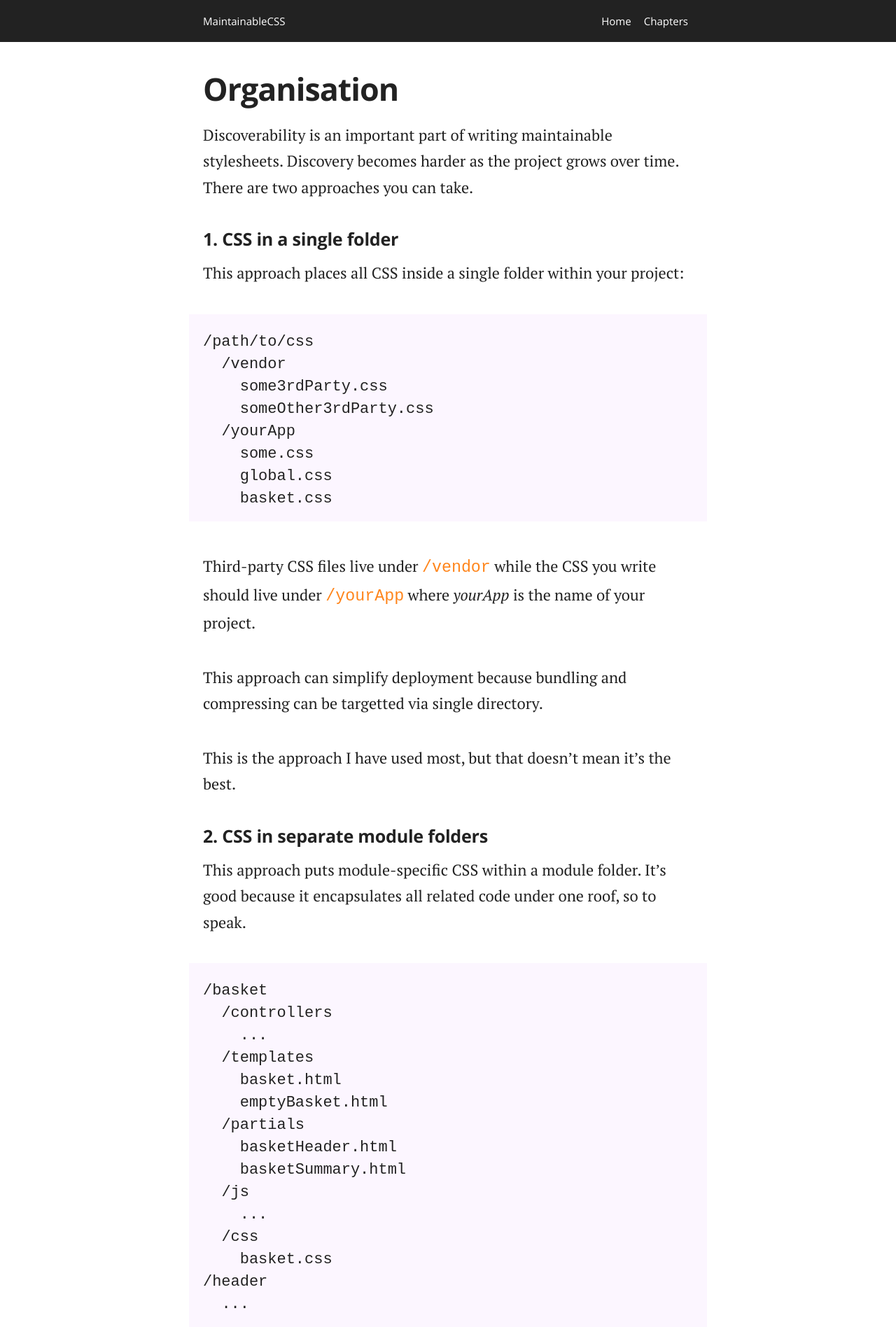
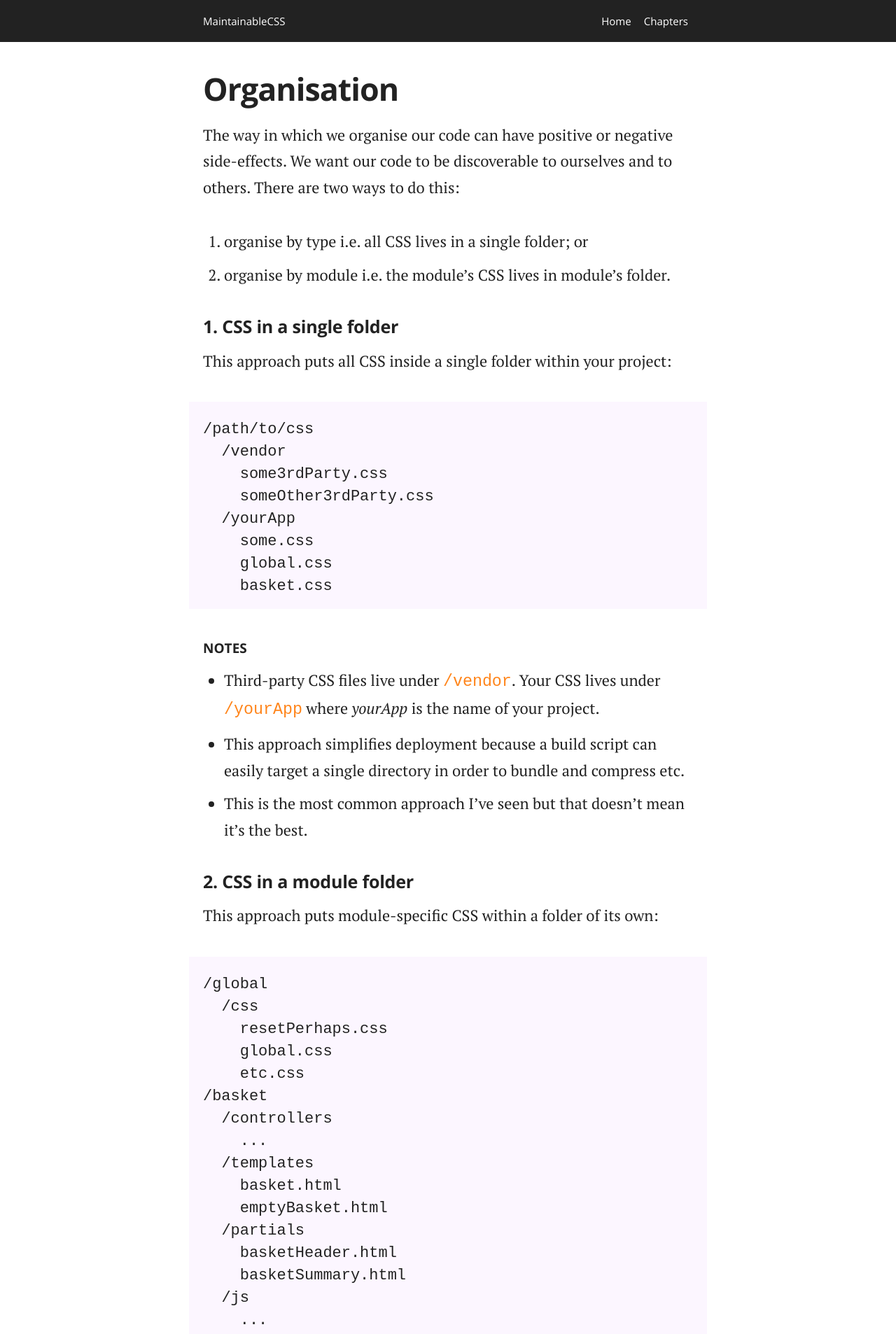
Before and after one commit to adamsilver/maintainablecss.com-jekyll, a Jekyll site: the page built from _chapters/11-organisation.md, in a window 1280 px wide. Shown: the top 1906 px of the page at 70% size. Built offline with Jekyll 4.4.1, drawn with Linux system fonts in a browser that asks for light colours; some of the changed text lies outside the part shown.

Commit message:
Fix up styles and organisation chapter

```diff
--- a/_chapters/11-organisation.md
+++ b/_chapters/11-organisation.md
@@ -6,11 +6,14 @@ permalink: /chapters/organisation/
 description: Learn how to organise your CSS files.
 ---
 
-Discoverability is an important part of writing maintainable stylesheets. Discovery becomes harder as the project grows over time. There are two approaches you can take.
+The way in which we organise our code can have positive or negative side-effects. We want our code to be discoverable to ourselves and to others. There are two ways to do this:
+
+1. organise by type i.e. all CSS lives in a single folder; or
+2. organise by module i.e. the module's CSS lives in module's folder.
 
 ## 1. CSS in a single folder
 
-This approach places all CSS inside a single folder within your project:
+This approach puts all CSS inside a single folder within your project:
 
 	/path/to/css
 	  /vendor
@@ -21,16 +24,21 @@ This approach places all CSS inside a single folder within your project:
 	    global.css
 	    basket.css
 
-Third-party CSS files live under `/vendor` while the CSS you write should live under `/yourApp` where *yourApp* is the name of your project.
+### Notes
 
-This approach can simplify deployment because bundling and compressing can be targetted via single directory.
+* Third-party CSS files live under `/vendor`. Your CSS lives under `/yourApp` where *yourApp* is the name of your project.
+* This approach simplifies deployment because a build script can easily target a single directory in order to bundle and compress etc.
+* This is the most common approach I've seen but that doesn't mean it's the best.
 
-This is the approach I have used most, but that doesn't mean it's the best.
+## 2. CSS in a module folder
 
-## 2. CSS in separate module folders
+This approach puts module-specific CSS within a folder of its own:
 
-This approach puts module-specific CSS within a module folder. It's good because it encapsulates all related code under one roof, so to speak.
-
+	/global
+	  /css
+	    resetPerhaps.css
+	    global.css
+        etc.css
 	/basket
       /controllers
         ...
@@ -47,33 +55,21 @@ This approach puts module-specific CSS within a module folder. It's good because
 	/header
 	  ...
 
-If you, like me have used the first approach for a long time, this way of doing things can seem strange at first, but it's really nice to work with.
+### Notes
 
-### What about global CSS?
-
-You'll need a folder for global CSS or global stuff in general:
-
-	/global
-	  /css
-        resetPerhaps.css
-        global.css
-        etc.css
-	/basket
-	  ...as above...
-	/header
-       ...
+* We normally orientate ourselves by feature, not by technology when tackling a piece of work. This makes this approach a compelling one.
+* Global CSS needs a folder of its own because global styles by their very nature don't belong to a module.
+* This approach has more chance of suffering from the *31 CSS file limit problem*, which I'll explain next.
 
 ## The 31 CSS file limit problem
 
-Whatever approach you take, be aware of the 31 CSS file limit.
+Whichever approach you take, you should be aware of the 31 CSS file limit found in versions of Internet Explorer. IE9, for example, ignores styles stored in the 32nd (or 33rd etc) file.
 
-IE9 for example, will ignore styles that are included in the 32nd (or 33rd etc) file. For production this is fine, because you're probably bundling your CSS to reduce HTTP requests. But for local development you probably want to work with source files to make debugging easier.
+For production this is fine, because we should bundle our CSS to reduce HTTP requests. But for local development it's better to work with source files to make debugging easier. And it's in legacy browsers where bugs normally arise.
 
-If you have a compilation step for local development&mdash;as would be the case if you're using a CSS preprocessor&mdash;you don't need to worry. Your files will be bundled during development.
+**If you have a compilation step** for local development&mdash;as would be the case whenre using a CSS preprocessor&mdash;you don't need to worry. The preprocessor will bundle the files.
 
-If you don't have a compilation step for local development&mdash;because debugging source files is easier this way&mdash;then you may have to address this. Your options are as follows:
+**If you don't have a compilation step** for local development&mdash;because debugging source files is easier this way&mdash;then you may want to remedy this with one of two approaches:
 
-1. You can introduce a compilation step. Basically, you need to mimick what you're doing for production, so you can&mdash;where necessary&mdash;debug in offending browsers; or
-2. Make sure you don't use more than 31 files. Choosing this option probably means you can't use the modular approach (as described above) because most websites contain more than 31 modules.
-
-If you do take this approach, you'll need to work out how best to group modules into files. For example, I recently folded delivery address, payment details and order confirmation modules into `checkout.css`.
+1. **Add an optional to concatentate CSS.** By doing this you'll be able to mimick the production environment and be able to debug in offending legacy browsers.
+2. **Use less than 32 CSS files.** As you'll probably have more than 31 modules, you can't organise your CSS by module. In fact you'll need to put several modules within the same CSS file.
--- a/_includes/chapterNavigation.html
+++ b/_includes/chapterNavigation.html
@@ -1,10 +1,10 @@
 <div class="chapterNavigation {% if include.last %}chapterNavigation-last {% endif %}">
 	<div class="chapterNavigation-inner">
 		{% if page.previous %}
-			<a rel="prev" class="chapterNavigation-previous" href="{{page.previous.url}}">&larr; <span class="chapterNavigation-label">Previous:</span> {{page.previous.title}}</a>
+			<a rel="prev" class="chapterNavigation-previous" href="{{page.previous.url}}">&larr; {{page.previous.title}}</a>
 		{% endif %}
 		{% if page.next %}
-			<a rel="next" class="chapterNavigation-next" href="{{page.next.url}}" ><span class="chapterNavigation-label">Next:</span> {{page.next.title}} &rarr;</a>
+			<a rel="next" class="chapterNavigation-next" href="{{page.next.url}}" >{{page.next.title}} &rarr;</a>
 		{% endif %}
 	</div>
 </div>
--- a/assets/css/main.css
+++ b/assets/css/main.css
@@ -235,6 +235,7 @@ a.navigation-isActive {
 	font-size: 1.38em;
 	line-height: 1.2;
 	margin-bottom: 10px;
+	margin-top: 11px;
 	padding-left: 20px;
 	padding-right: 20px;
 	color: #222;
@@ -294,7 +295,7 @@ a.navigation-isActive {
 @media(min-width: 37.5em) {
 	.content ol,
 	.content ul {
-		margin-bottom: 30px;
+		margin-bottom: 40px;
 	}
 }
 
@@ -396,18 +397,6 @@ a.chapterNavigation-next:hover,
 a.chapterNavigation-previous:active,
 a.chapterNavigation-next:active {
 	color: #FF851B;
-}
-
-.chapterNavigation-label {
-	position: absolute;
-	left: -999em;
-}
-
-@media(min-width: 22.5em) {
-	.chapterNavigation-label {
-		position: static;
-		left: auto;
-	}
 }
 
 /**********************************************************
```
